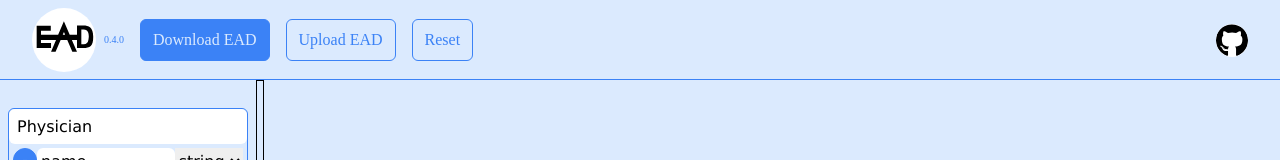
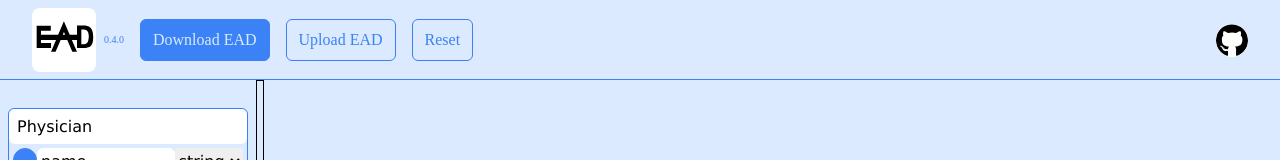
Before and after one commit to ozovalihasan/ead, a React (Vite) app: page / in a window 1280 px wide. Shown: the top 160 px of the page. Built offline with nearby package versions, Linux system fonts and the light colour scheme.

Commit message:
Update the logo of the EAD

```diff
--- a/src/EADLogo.tsx
+++ b/src/EADLogo.tsx
@@ -1,6 +1,6 @@
 
 const EADLogo = () => (
-  <svg class="rounded-full" xmlns="http://www.w3.org/2000/svg" viewBox="0 0 26.5 26.5">
+  <svg className="rounded-lg" xmlns="http://www.w3.org/2000/svg" viewBox="0 0 26.5 26.5">
     <g aria-label="EAD" >
       <path style={{fill:"#fff"}} d="M0 0h26.5v26.5H0z"/>
       <path style={{fill:"#000"}} d="m46.5 27-9 21.4H10.7v-6.3H26v-8H3.9v35h22.5v-8H10.6v-4.7h23.6L26.4 75h7.1l7.9-18.6h10.4L59.7 75H67l-8-18.6h8V69h9.8c10.5 0 15.7-2.9 15.6-17.6 0-14.7-7-17.4-15.6-17.4H67v14.3H55.6Zm27.3 13h3.7c7.2.1 7.9 6 8 11.5l-.5 4.3c-.8 5.2-3 7.3-7.5 7.4h-3.7zm-27.2 4 1.9 4.4h-3.8Z" transform="matrix(.26458 0 0 .26458 .9 -1.7)"/>
```
